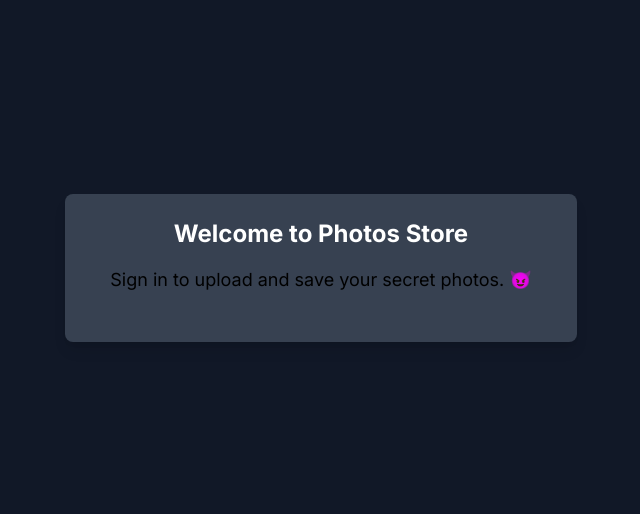
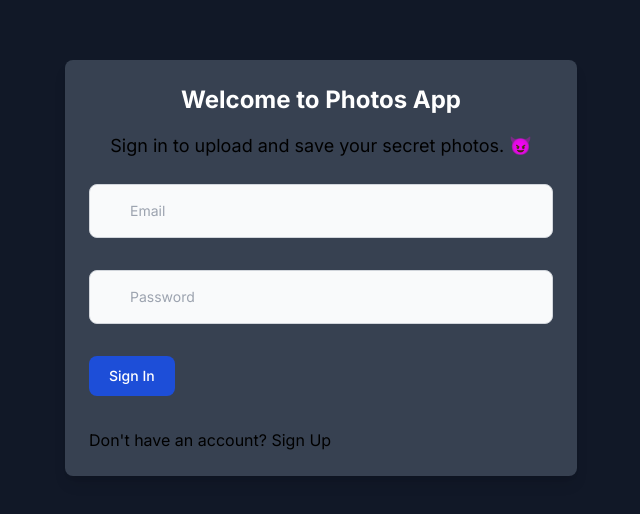
Before and after one commit to MishSoft/photo-app, a Next.js app: page / in a window 1280 px wide. Shown: the part 132-646 px from the top of the page, without its empty margins (319-959 px from the left). Built offline with nearby package versions, Linux system fonts and the light colour scheme; no server answers.

Commit message:
Add auth function supabase, also add login signup componentns, get email verification link and autorisation function.

```diff
--- /dev/null
+++ b/app/components/AuthForm.jsx
@@ -0,0 +1,92 @@
+"use client";
+import React, { useState } from "react";
+import { supabase } from "../utils/supabaseClient";
+
+export default function AuthForm() {
+  const [isNewUser, setIsNewUser] = useState(false);
+  const [email, setEmail] = useState("");
+  const [password, setPassword] = useState("");
+  const [isSigningIn, setIsSigningIn] = useState(false);
+  const [isSigningUp, setIsSigningUp] = useState(false);
+
+  async function handleLogin(e) {
+    e.preventDefault();
+  }
+
+  async function handleSignUp(e) {
+    e.preventDefault();
+    const { data, error } = await supabase.auth.signUp({
+      email,
+      password,
+    });
+
+    if (!error) {
+      setIsSigningUp(true);
+    }
+    console.log({ data, error });
+  }
+
+  let signInMessage = "Sign In";
+
+  if (isSigningIn) {
+    signInMessage = "Signin In";
+  } else if (isNewUser) {
+    signInMessage = "Sign Up";
+  }
+
+  const signUpMessage = (
+    <p className="text-center text-white">
+      Email sent! Check your email to confirm sign up.
+    </p>
+  );
+
+  return (
+    <form
+      className="space-y-8"
+      onSubmit={isNewUser ? handleSignUp : handleLogin}
+    >
+      <input
+        type="email"
+        className="block w-full p-4 ps-10 text-sm text-gray-900 border border-gray-300 rounded-lg bg-gray-50 focus:ring-blue-500 focus:border-blue-500 dark:bg-gray-700 dark:border-gray-600 dark:placeholder-gray-400 dark:text-white dark:focus:ring-blue-500 dark:focus:border-blue-500"
+        placeholder="Email"
+        required
+        onChange={(e) => setEmail(e.target.value)}
+        value={email}
+      />
+
+      <input
+        type="password"
+        className="block w-full p-4 ps-10 text-sm text-gray-900 border border-gray-300 rounded-lg bg-gray-50 focus:ring-blue-500 focus:border-blue-500 dark:bg-gray-700 dark:border-gray-600 dark:placeholder-gray-400 dark:text-white dark:focus:ring-blue-500 dark:focus:border-blue-500"
+        placeholder="Password"
+        required
+        onChange={(e) => setPassword(e.target.value)}
+        value={password}
+      />
+
+      <button
+        type="submit"
+        className="text-white bg-blue-700 hover:bg-blue-800 focus:ring-4 focus:ring-blue-300 font-medium rounded-lg text-sm px-5 py-2.5 me-2 mb-2 dark:bg-blue-600 dark:hover:bg-blue-700 focus:outline-none dark:focus:ring-blue-800"
+      >
+        {signInMessage}
+      </button>
+      <p>
+        {isNewUser ? (
+          <>
+            Already have an account? {""}
+            <button onClick={() => setIsNewUser(false)} type="button">
+              Sign In
+            </button>
+          </>
+        ) : (
+          <>
+            Don't have an account? {""}
+            <button onClick={() => setIsNewUser(true)} type="button">
+              Sign Up
+            </button>
+          </>
+        )}
+      </p>
+      {isSigningUp && signUpMessage}
+    </form>
+  );
+}
--- a/app/page.js
+++ b/app/page.js
@@ -1,15 +1,17 @@
 import Image from "next/image";
+import AuthForm from "./components/AuthForm";
 
 export default function Home() {
   return (
     <main className="flex items-center justify-center bg-gray-900 min-h-screen">
       <div className="bg-gray-700 rounded-lg shadow-lg p-6 w-full max-w-lg">
         <h2 className="text-white text-2xl font-bold mb-4 text-center">
-          Welcome to Photos Store
+          Welcome to Photos App
         </h2>
         <p className="mb-6 text-lg text-center">
           Sign in to upload and save your secret photos. 😈
         </p>
+        <AuthForm />
       </div>
     </main>
   );
--- /dev/null
+++ b/app/utils/supabaseClient.js
@@ -0,0 +1,10 @@
+"use client";
+
+import { createBrowserClient } from "@supabase/ssr";
+
+const supabase = createBrowserClient(
+  process.env.NEXT_PUBLIC_SUPABASE_URL,
+  process.env.NEXT_PUBLIC_SUPABASE_KEY
+);
+
+export { supabase };
```
